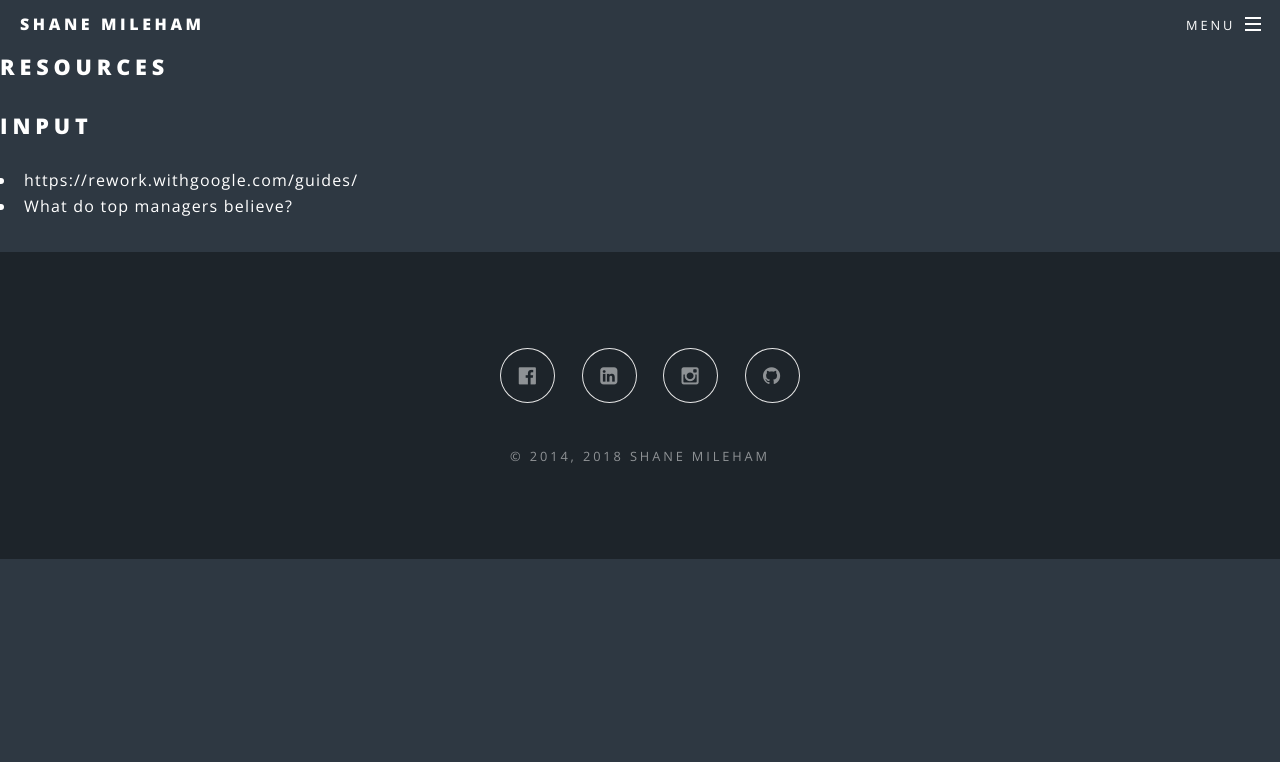
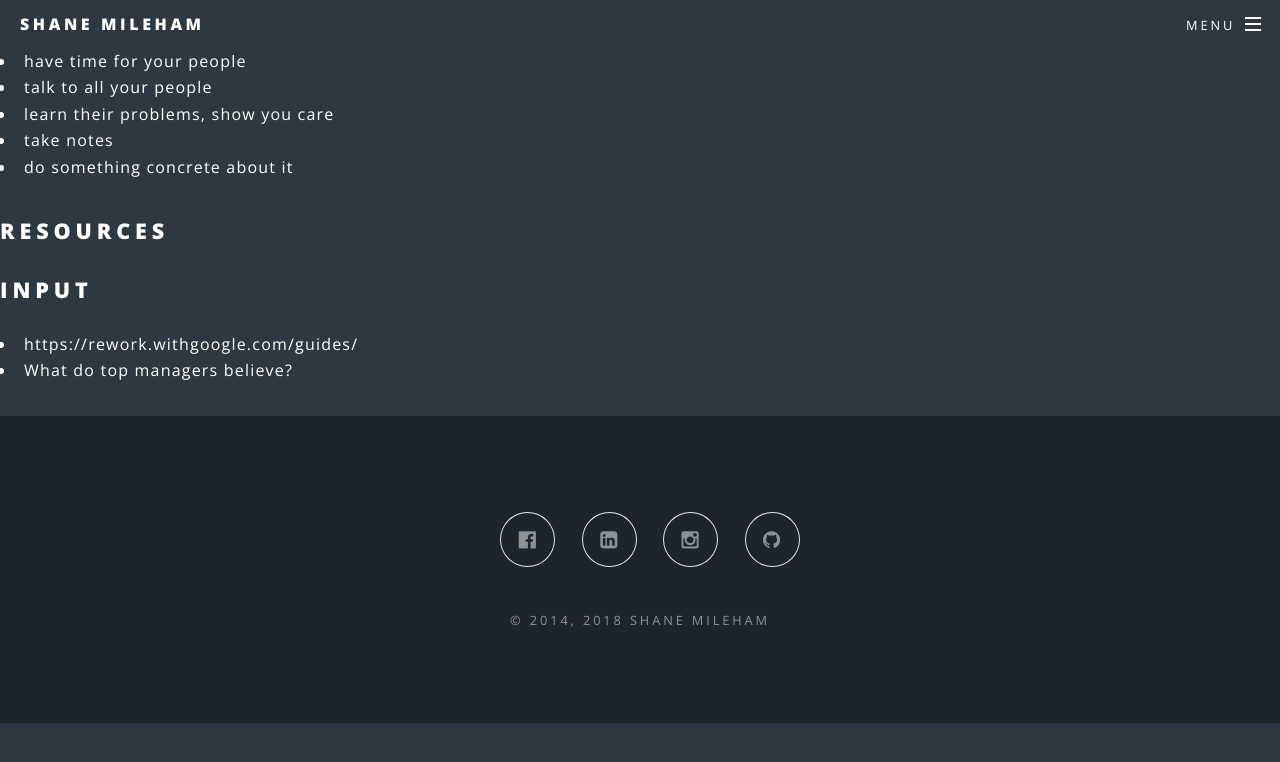
Before and after one commit to shanemileham/shanemileham.github.io, a Jekyll site: the page built from _kb/business/management.md, in a window 1280 px wide. Shown: the top 762 px of the page. Built offline with Jekyll 4.4.1, drawn with Linux system fonts in a browser that asks for light colours; comment, search, counter and statistics services are not loaded.

Commit message:
Update management.md

```diff
--- a/_kb/business/management.md
+++ b/_kb/business/management.md
@@ -1,6 +1,12 @@
 ---
 title: Management
 ---
+
+- have time for your people
+- talk to all your people
+- learn their problems, show you care
+- take notes
+- do something concrete about it
 
 ## Resources
 
```
